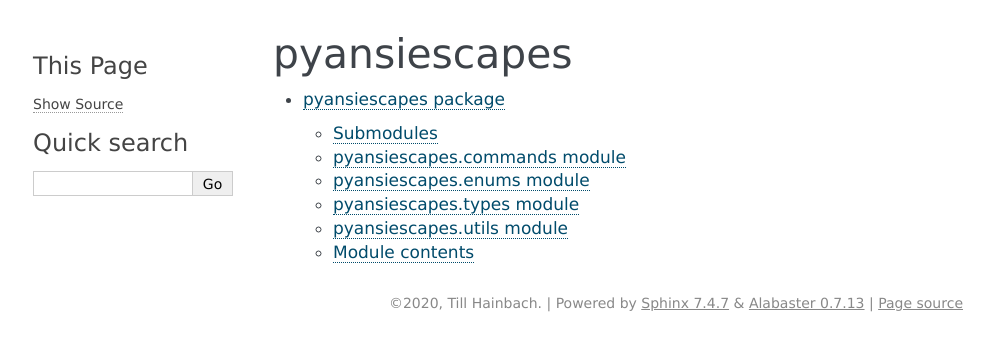
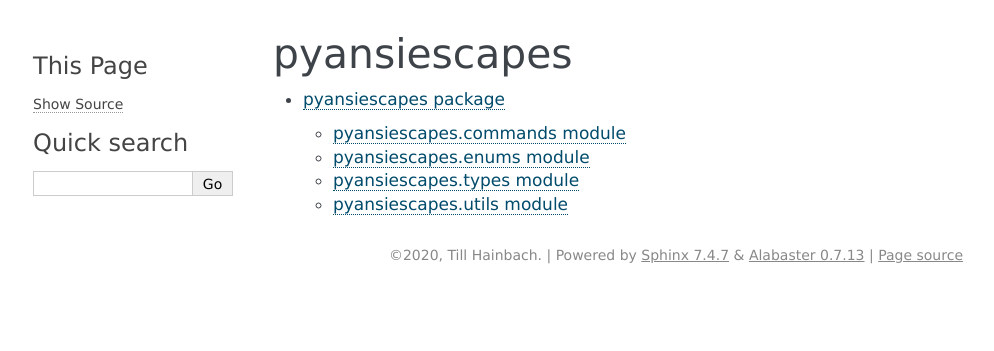
Before and after one commit to tillhainbach/ANSIEscapes, a Sphinx documentation site: the page built from docs/source/modules.rst, in a window 1280 px wide. Shown: the top 351 px of the page, without its empty margins (147-1141 px from the left). Built offline with Sphinx 7.4.7, drawn with Linux system fonts in a browser that asks for light colours.

Commit message:
Clear up *.rst files

```diff
--- a/docs/source/index.rst
+++ b/docs/source/index.rst
@@ -3,7 +3,7 @@
    You can adapt this file completely to your liking, but it should at least
    contain the root `toctree` directive.
 
-Welcome to pyansiescapes's documentation!
+Welcome to pyansiescapes' documentation!
 =========================================
 
 .. toctree::
--- a/docs/source/pyansiescapes.rst
+++ b/docs/source/pyansiescapes.rst
@@ -1,8 +1,5 @@
 pyansiescapes package
 =====================
-
-Submodules
-----------
 
 pyansiescapes.commands module
 -----------------------------
@@ -35,12 +32,3 @@
    :members:
    :undoc-members:
    :show-inheritance:
-
-
-Module contents
----------------
-
-.. automodule:: pyansiescapes
-   :members:
-   :undoc-members:
-   :show-inheritance:
```
